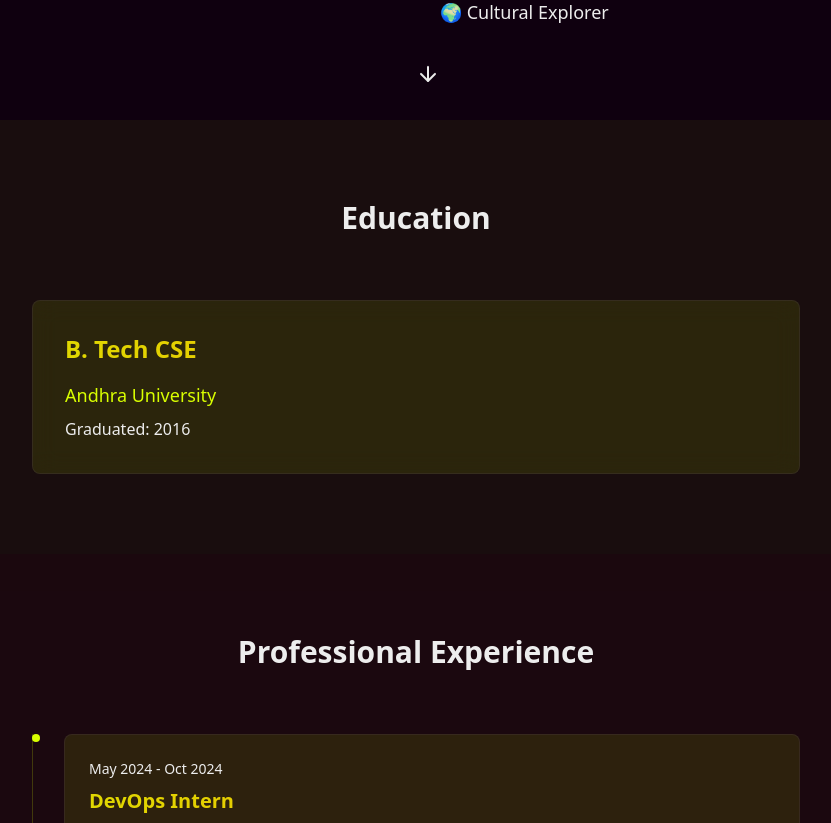
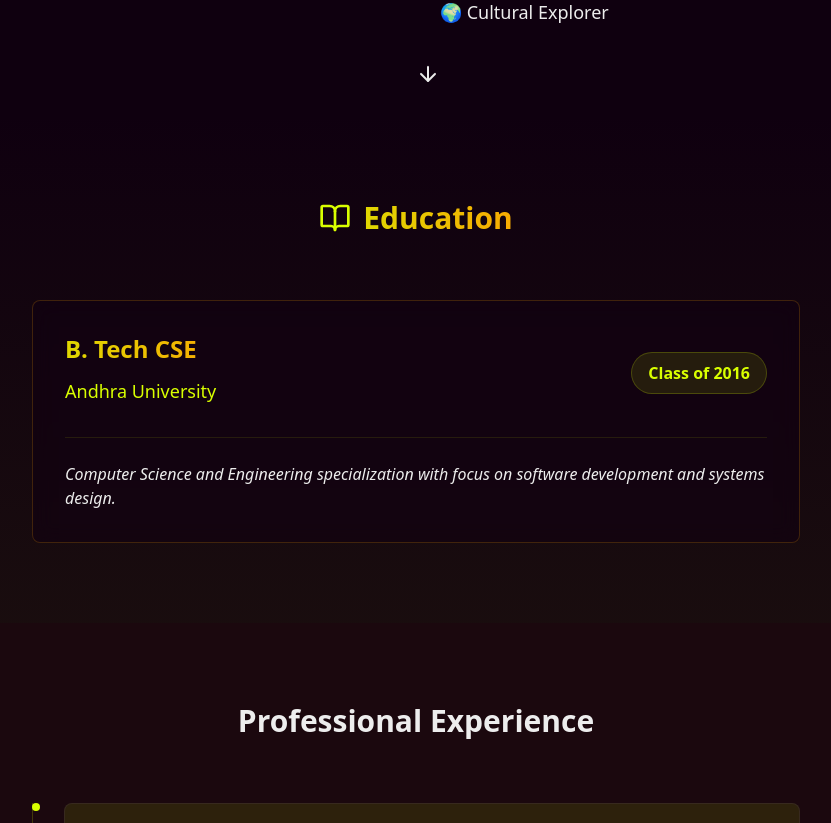
Before and after one commit to Im-VikramYadav/Portfolio_Website, a React (Vite) app: page / in a window 1280 px wide. Shown: the part 680-1503 px from the top of the page, without its empty margins (224-1055 px from the left). Built offline with nearby package versions, Linux system fonts and the light colour scheme.

Commit message:
Update EducationSection.tsx

```diff
--- a/src/components/EducationSection.tsx
+++ b/src/components/EducationSection.tsx
@@ -1,3 +1,6 @@
+
+import React from 'react';
+import { BookOpen } from 'lucide-react';
 
 const EducationSection = () => {
   const education = {
@@ -7,14 +10,28 @@ const EducationSection = () => {
   };
 
   return (
-    <section id="education" className="py-20 bg-primary/5">
+    <section id="education" className="py-20 bg-gradient-to-b from-background to-primary/5">
       <div className="container mx-auto px-6">
-        <h2 className="text-3xl font-bold text-center mb-16 animate-fade-in">Education</h2>
+        <h2 className="text-3xl font-bold text-center mb-16 animate-fade-in flex items-center justify-center gap-3">
+          <BookOpen className="h-8 w-8 text-primary" />
+          <span className="text-gradient">Education</span>
+        </h2>
         <div className="max-w-3xl mx-auto">
-          <div className="glass p-8 rounded-lg hover-lift hover-glow transition-all duration-300 animate-fade-in">
-            <h3 className="text-2xl font-semibold mb-4 text-gradient">{education.degree}</h3>
-            <div className="mb-2 text-lg text-primary">{education.university}</div>
-            <div className="text-muted-foreground">Graduated: {education.graduationYear}</div>
+          <div className="cinematic-card p-8 rounded-xl border border-primary/20 shadow-lg hover-lift hover-glow transition-all duration-300 animate-fade-in">
+            <div className="flex flex-col md:flex-row md:items-center justify-between gap-4">
+              <div>
+                <h3 className="text-2xl font-semibold mb-3 text-gradient">{education.degree}</h3>
+                <div className="mb-2 text-lg text-primary font-medium">{education.university}</div>
+              </div>
+              <div className="flex items-center justify-center px-4 py-2 rounded-full bg-primary/10 border border-primary/20 text-primary font-semibold">
+                Class of {education.graduationYear}
+              </div>
+            </div>
+            <div className="mt-6 pt-6 border-t border-primary/10">
+              <div className="text-muted-foreground italic">
+                Computer Science and Engineering specialization with focus on software development and systems design.
+              </div>
+            </div>
           </div>
         </div>
       </div>
```
